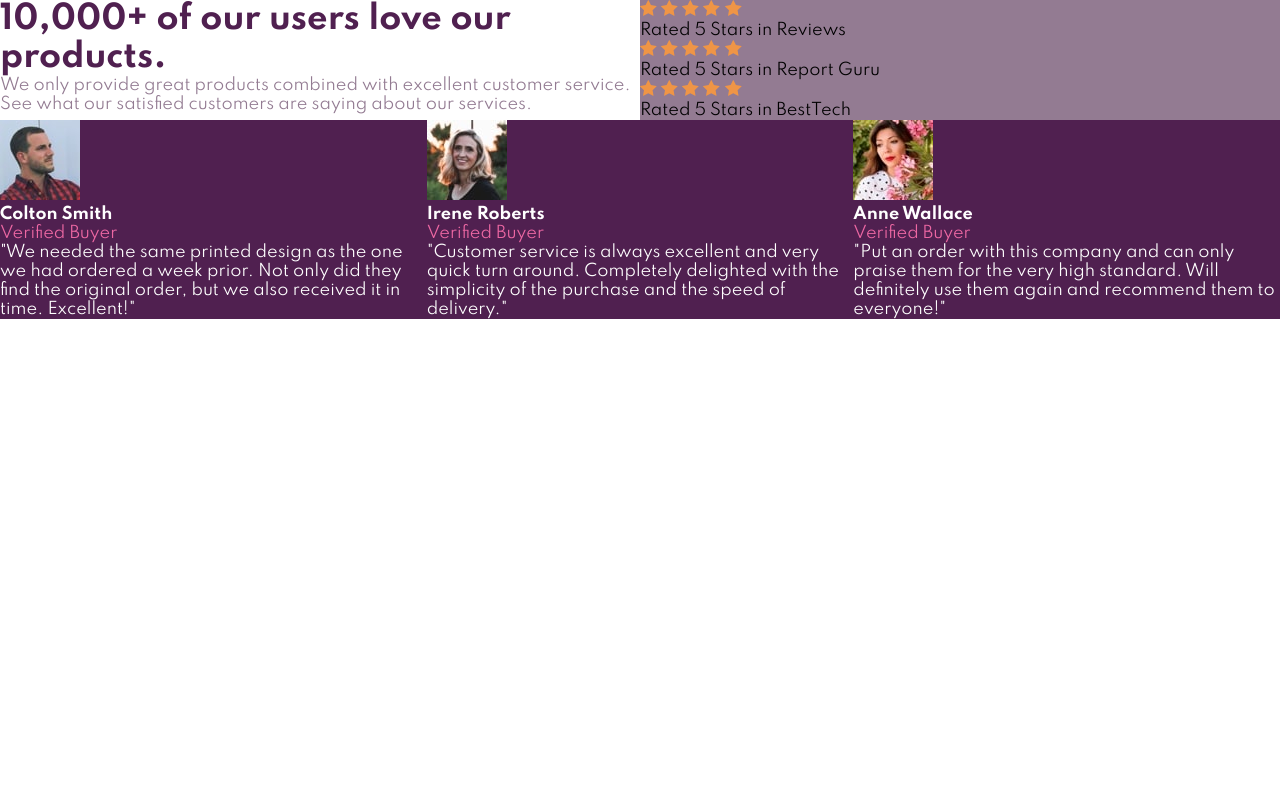
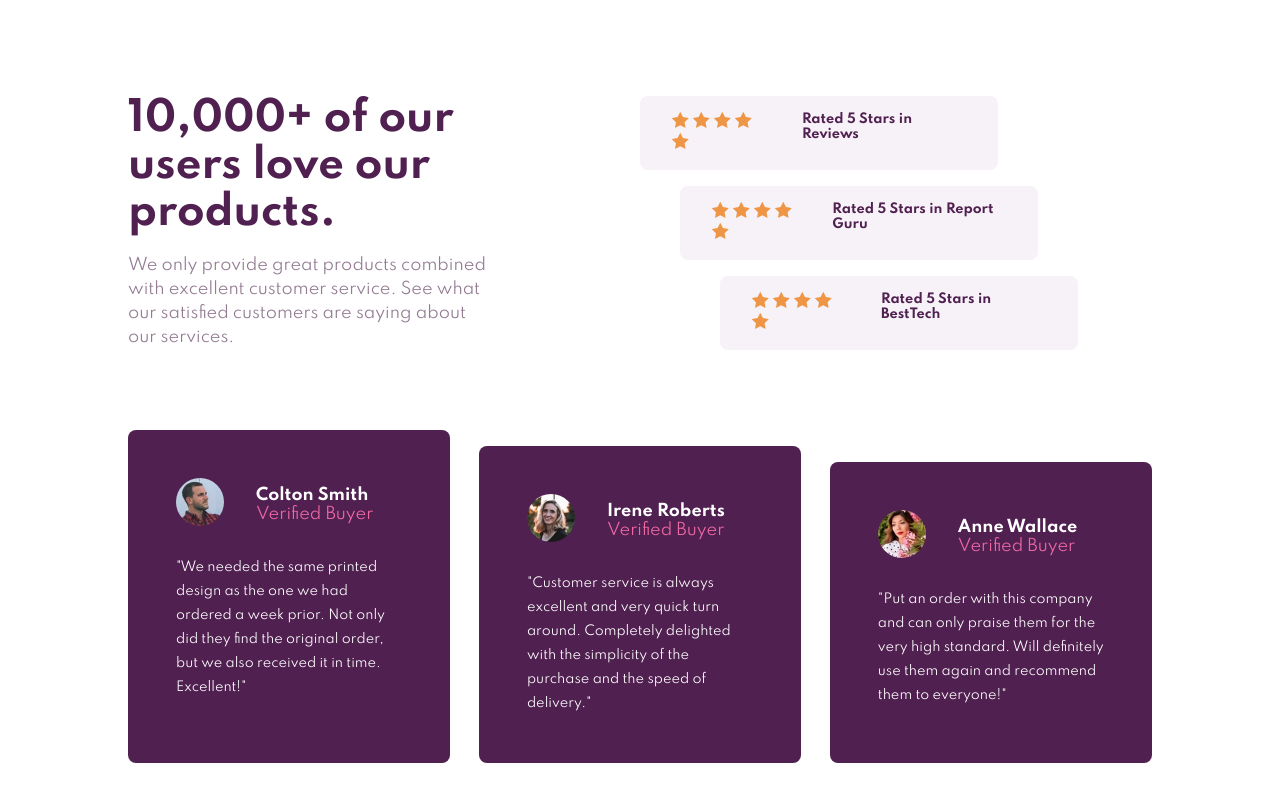
Before and after one commit to guidani/frontendmentor-challenges, a website: page 05-social-proof-section-master/index.html in a window 1280 px wide. Drawn offline with Linux system fonts and the light colour scheme.

Commit message:
projeto finalizado

```diff
--- a/05-social-proof-section-master/sass/style.scss
+++ b/05-social-proof-section-master/sass/style.scss
@@ -3,22 +3,15 @@
 @import 'variables';
 @import 'footer';
 
-main,
-.testimonials{
+
+main{
     display: grid;
     grid-template-columns: 1fr;
+    width: 80vw;
+    margin: 0 auto;
+    padding-top: 6rem;
 }
 
-@media (min-width: 860px){
-    main{
-        grid-template-columns: repeat(2, 50%);
-    }
-
-    .testimonials{
-        grid-template-columns: repeat(3, 1fr);
-        grid-column: span 2;
-    }
-}
 
 h1{
     color: $very-dark-magenta;
@@ -30,13 +23,82 @@ p{
 }
 
 li{
-    background-color: $dark-grayish-magenta;
+    background-color: $light-grayish-magenta;
+}
+
+// presentation
+.presentation {
+    text-align: center;
+    padding: 0;
+
+    h1{
+        font-size: 2.5rem;
+    }
+
+    p {
+        margin-top: 1rem;
+        line-height: 1.5em;
+    }
+}
+
+// ratings
+
+.ratings{
+    ul{
+        display: flex;
+        flex-direction: column;
+        justify-content: center;
+        gap: 1rem;
+
+        li{
+            display: flex;
+            flex-direction: column;
+            justify-content: center;
+            text-align: center;
+            padding: 1rem 2rem;
+            border-radius: .5rem;
+
+            span{
+
+                color: $very-dark-magenta;
+                font-weight: 700;
+                font-size: .8rem;
+            }
+        }
+    }
 }
 
 // testimonials
+.testimonials{
+    display: grid;
+    grid-template-columns: 1fr;
+
+    row-gap: 1rem;
+    margin-top: 2rem;
+}
 
 article{
     background-color: $very-dark-magenta;
+    border-radius: .5rem;
+    padding: 3rem;
+
+    header{
+        display: flex;
+        align-items: center;
+    }
+
+    .subject{
+        margin-left: 2rem;
+
+        span{
+            margin-top: .5rem;
+        }
+    }
+
+    img{
+        border-radius: 50%;
+        width: 3rem;
+    }
 
     h4{
         font-weight: 700;
@@ -47,4 +109,61 @@ article{
     p, h4{
         color: $white;
     }
+
+    p{
+        line-height: 1.5rem;
+        margin-top: 1.5rem;
+        font-size: .8rem;
+    }
 }
+
+// media queries
+
+@media (min-width: 860px){
+    main{
+        grid-template-columns: repeat(2, 50%);
+    }
+
+    .presentation{
+        text-align: left;
+        max-width: 70%;
+    }
+
+    .ratings{
+
+        ul li{
+            max-width: 70%;
+            text-align: left;
+            flex-direction: row;
+
+            &:nth-child(2){
+                margin-left: 2.5rem;
+            }
+
+            &:nth-child(3){
+                margin-left: 5rem;
+            }
+
+            span{
+                margin-left: 2rem;
+            }
+        }
+    }
+
+    .testimonials{
+        grid-template-columns: repeat(3, 1fr);
+        grid-column: span 2;
+        column-gap: 1.8rem;
+        margin-top: 5rem;
+
+        article{
+
+            &:nth-child(2){
+                margin-top: 1rem;
+            }
+            &:nth-child(3){
+                margin-top: 2rem;
+            }
+        }
+    }
+}
```
Also changed, not shown: 05-social-proof-section-master/style.css, 1 other file.
